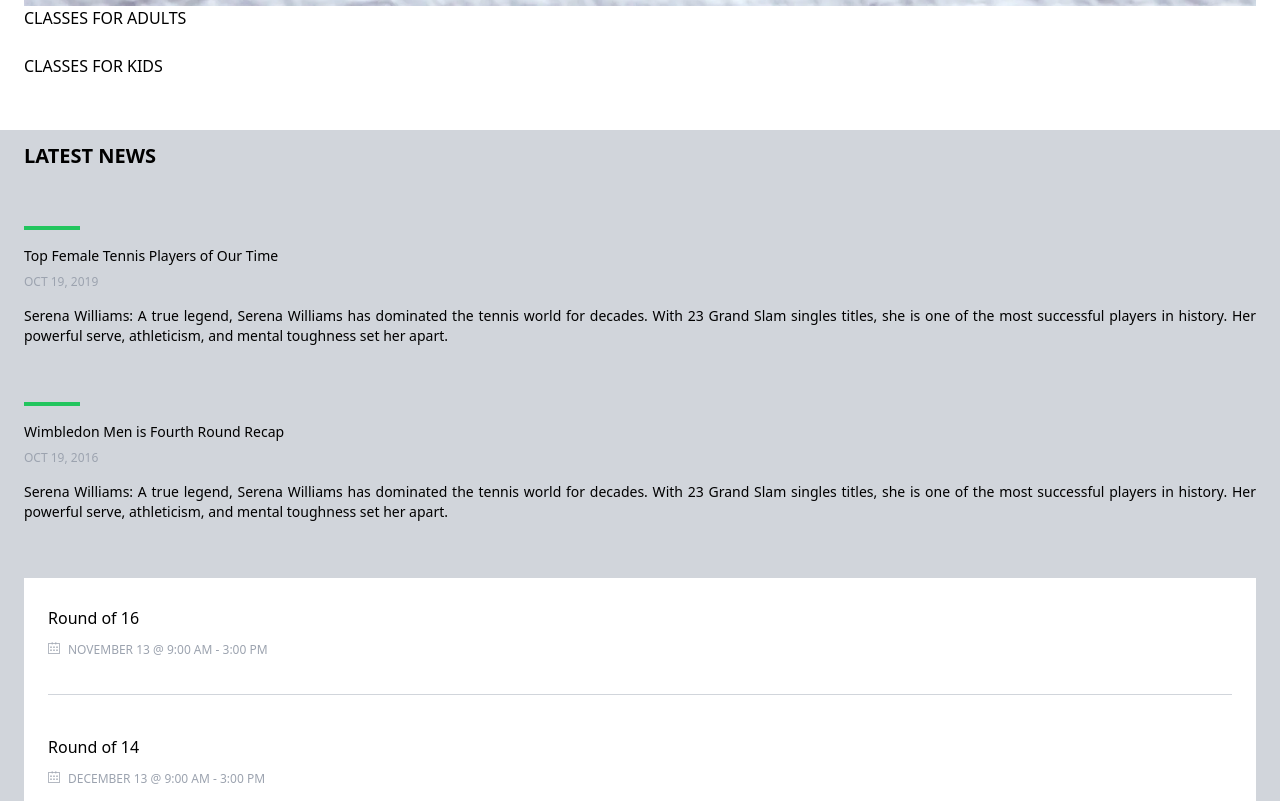
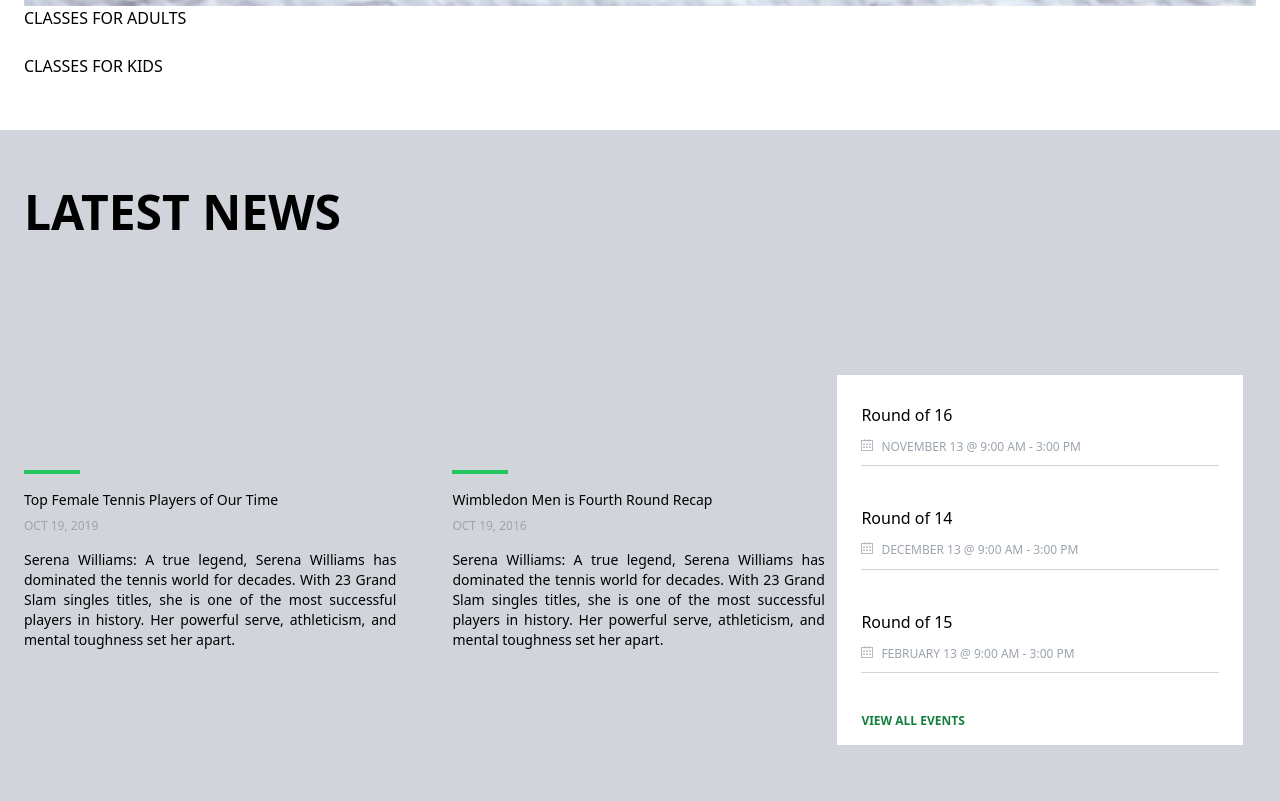
Before and after one commit to PrRonald/TennisLandingPage, a React (Create React App) app: page / in a window 1280 px wide. Shown: the part 1839-2640 px from the top of the page. Built offline with nearby package versions, Linux system fonts and the light colour scheme.

Commit message:
the news component desktop view was made

```diff
--- a/src/components/News.jsx
+++ b/src/components/News.jsx
@@ -36,14 +36,18 @@ export const News = () => {
     ]
 
     return (
-        <section className="size-auto grid grid-rows-[auto_auto_auto] gap-14
-         bg-gray-300 gap px-6 py-3" >
-            <h1 className="w-auto text-xl font-semibold text-black text-left ">
+        <section className="w-full h-auto xl:h-[90vh] grid grid-rows-[auto_auto_auto] gap-14
+         bg-gray-300 xl:gap-0 px-6 py-3 xl:grid-rows-[20%_80%] xl:items-center " >
+                <h1 className="w-full text-xl xl:text-5xl font-semibold
+                text-black text-left  ">
                     LATEST NEWS
                 </h1>
-            <div className="flex flex-col gap-14">
+            <div className="w-full grid grid-rows-2 xl:grid-cols-[65%_35%] xl:grid-rows-1
+                 xl:place-items-center gap-14 xl:gap-0">
+                <div className="flex flex-col gap-14 xl:flex-row  ">
                     {news.map(news => (
-                    <div className="w-full flex flex-col gap-4 " key={news.id}>
+                        <div className="w-full flex flex-col gap-4  "
+                            key={news.id}>
                             <span className="w-14  h-1 bg-green-500" ></span>
                             <div className="w-full flex flex-col justify-start gap-2 ">
                                 <h2 className="w-full text-sm font-medium text-black text-left ">
@@ -59,7 +63,8 @@ export const News = () => {
                         </div>
                     ))}
                 </div>
-            <div className="h-auto flex flex-col items-start bg-white px-6 pt-7 pb-4 gap-10 ">
+                <div className="h-auto flex flex-col items-start bg-white
+                             px-6 pt-7 pb-4 gap-10 xl:w-[406px] xl:h-[370px] ">
                     {games.map(game => (
                         <div className="w-full h-[89px] flex flex-col place-items-start
                     border-b border-gray-300 gap-3 "
@@ -79,6 +84,7 @@ export const News = () => {
                         VIEW ALL EVENTS
                     </Link>
                 </div>
+            </div>
         </section>
     );
 }
```
Lines whose indentation alone changed are shown as unchanged.
